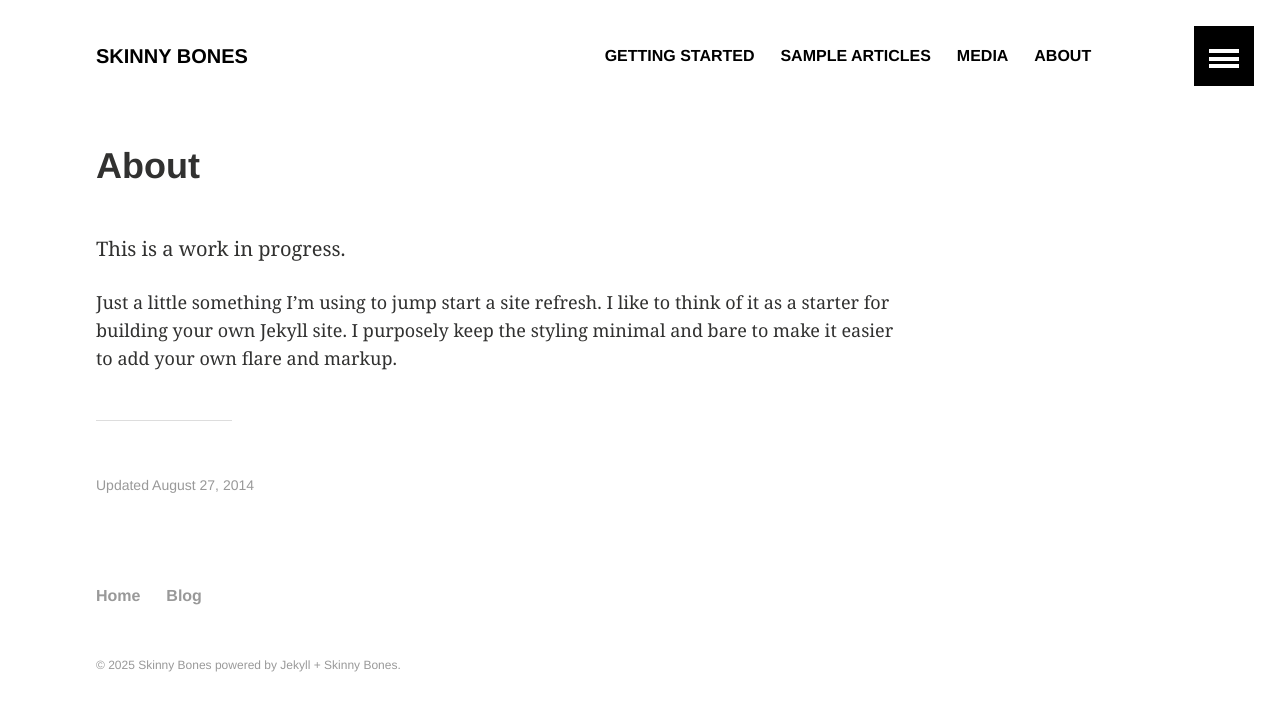
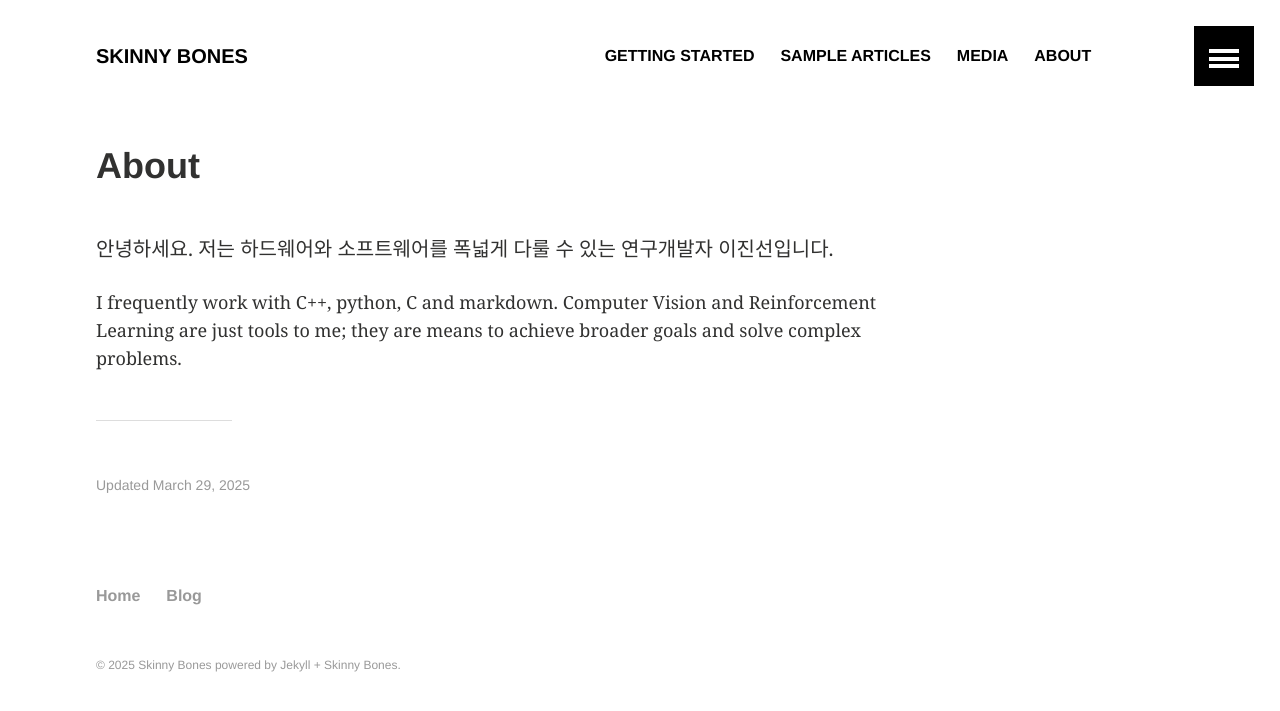
Before and after one commit to Jinsun-Lee/Jinsun-Lee.github.io, a Jekyll site: the page built from about/index.md, in a window 1280 px wide. Shown: the top 711 px of the page. Built offline with Jekyll 4.4.1, drawn with Linux system fonts in a browser that asks for light colours.

Commit message:
상단 About 탭 내용 수정

```diff
--- a/about/index.md
+++ b/about/index.md
@@ -1,8 +1,8 @@
 ---
 layout: article
 title: "About"
-date: 2014-06-02T09:44:20-04:00
-modified: 2014-08-27T14:56:44-04:00
+date: 2025-03-29T09:44:20-04:00
+modified: 2025-03-29T14:56:44-04:00
 excerpt: "This is the Skinny Bones about page."
 image:
   feature:
@@ -12,6 +12,7 @@ share: false
 ads: false
 ---
 
-This is a work in progress.
+안녕하세요. 저는 하드웨어와 소프트웨어를 폭넓게 다룰 수 있는 연구개발자 이진선입니다.
 
-Just a little something I'm using to jump start a site refresh. I like to think of it as a starter for building your own Jekyll site. I purposely keep the styling minimal and bare to make it easier to add your own flare and markup.
+I frequently work with C++, python, C and markdown.
+Computer Vision and Reinforcement Learning are just tools to me; they are means to achieve broader goals and solve complex problems.
```
